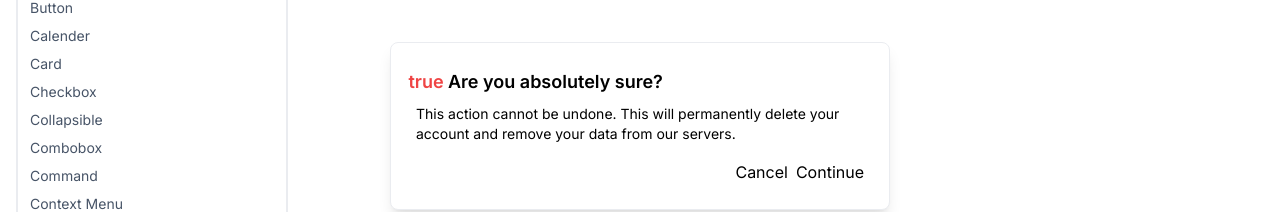
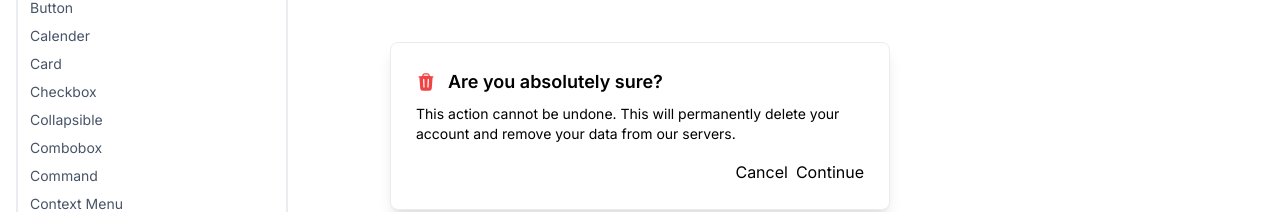
Before and after one commit to twinkalp10/open-ui, a Next.js app: page /components/alert in a window 1280 px wide. Both pictures are taken after a click on the button "Open". Shown: the part 274-486 px from the top of the page. Built offline with nearby package versions, Linux system fonts and the light colour scheme.

Commit message:
fixed checkbox file

```diff
--- a/app/components/alert/page.tsx
+++ b/app/components/alert/page.tsx
@@ -53,15 +53,16 @@ import {
   AlertDialogHeader,
   AlertDialogFooter,
 } from "@/components/Alert";
+import { TrashIcon } from "@heroicons/react/24/solid";
 
-const page = () => {
+const Page = () => {
   return (
     <div>
       <AlertDialog>
         <AlertDialogTrigger>Open</AlertDialogTrigger>
         <AlertDialogContent size="rectangle">
           <AlertDialogHeader>
-            <AlertDialogTitle icon="true" iconcolor="text-red-500">
+            <AlertDialogTitle icon={<TrashIcon />} iconcolor="text-red-500">
               Are you absolutely sure?
             </AlertDialogTitle>
             <AlertDialogDescription>
@@ -79,4 +80,4 @@ const page = () => {
   );
 };
 
-export default page;
+export default Page;
--- a/components/Checkbox.tsx
+++ b/components/Checkbox.tsx
@@ -57,4 +57,6 @@ const Checkbox = React.forwardRef<Ref, CheckboxProps>(
   }
 );
 
+Checkbox.displayName = CheckboxPrimitive.Root.displayName;
+
 export default Checkbox;
```
